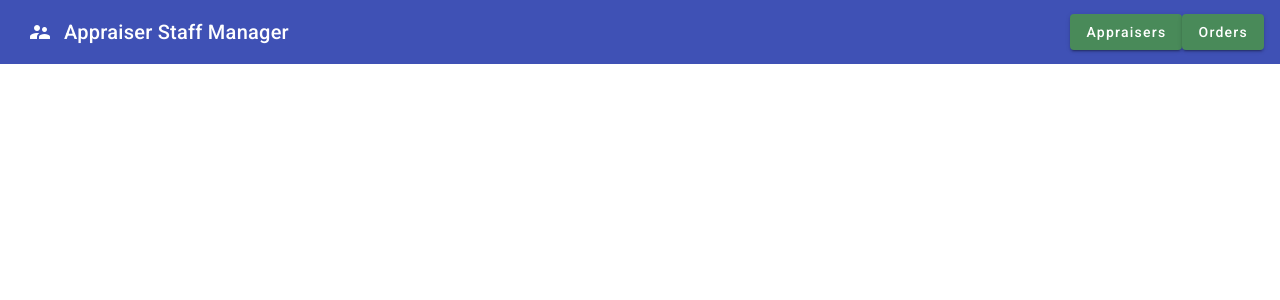
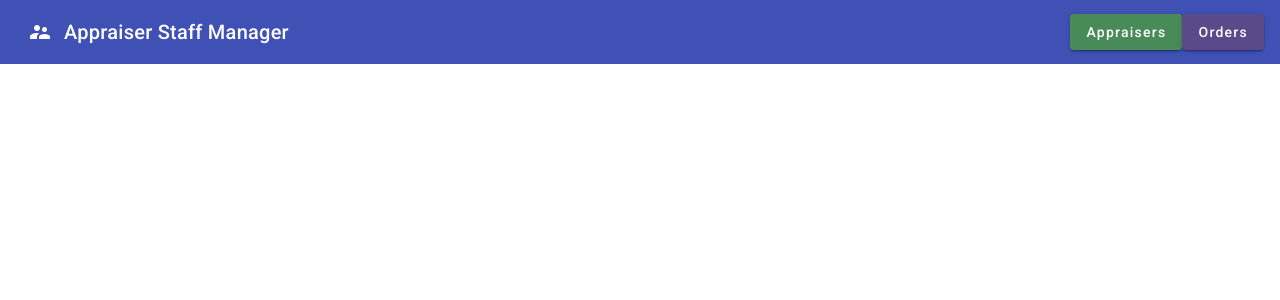
Before and after one commit to wtrombly/AppraisersStaffManagementCrud, an Angular app: page / in a window 1280 px wide. Shown: the top 300 px of the page. Built offline with nearby package versions, Linux system fonts and the light colour scheme.

Commit message:
ordersView and appraisersView buttons working

```diff
--- a/src/app/app.component.html
+++ b/src/app/app.component.html
@@ -6,8 +6,9 @@
     </button>
     <span>Appraiser Staff Manager</span>
     <span class="example-spacer"></span>
-<button mat-raised-button class = "mainButton" color="warn" >Appraisers</button>
-<button mat-raised-button class = "mainButton" color="warn" >Orders</button>
+    <a href="/appraisers"><button mat-raised-button class = "appraisersButton" color="warn" >Appraisers</button></a>
+    <a href="/orders"><button mat-raised-button class = "ordersButton" color="warn" >Orders</button></a>
+
   </mat-toolbar>
 
 <router-outlet></router-outlet>
--- a/src/app/app.component.scss
+++ b/src/app/app.component.scss
@@ -21,6 +21,11 @@ table {
 }
 
 
-.mainButton {
+.appraisersButton {
   background-color: rgb(73, 138, 89) !important;
 }
+
+
+.ordersButton {
+  background-color: rgb(92, 73, 138) !important;
+}
```
